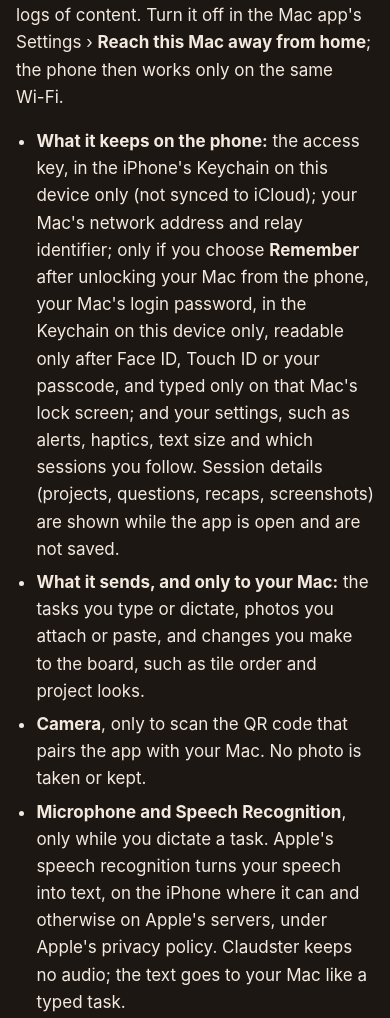
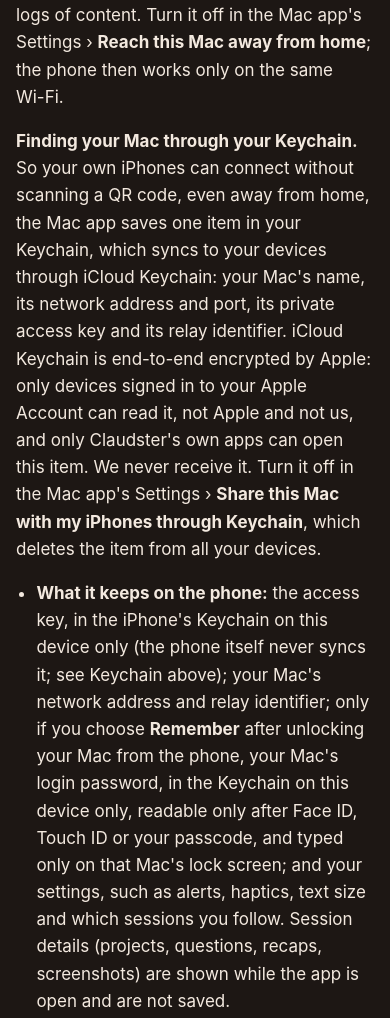
Before and after one commit to fbmore/claudster-app, a plain HTML site: page privacy.html in a window 390 px wide. Shown: the part 4090-5108 px from the top of the page. Drawn offline with Linux system fonts and the light colour scheme.

Commit message:
Privacy and support: the Mac shares itself with your iPhones through Keychain
Co-Authored-By: Claude Opus 5.5 <noreply@anthropic.com>

```diff
--- a/privacy.html
+++ b/privacy.html
@@ -78,8 +78,9 @@
     <h2>The iPhone app</h2>
     <p>The Claudster iPhone app shows the same board as the dashboard and lets you send tasks. It connects only to your own Mac, using the same private access key: directly over plain HTTP on your network when the phone is on the same Wi-Fi, and through Claudster's relay when it isn't.</p>
     <p><strong>The relay, away from home.</strong> Your Mac keeps a connection open to Claudster's relay, which runs on Cloudflare Workers. When your iPhone isn't on the Mac's network, it connects to the same relay, and the relay passes data between them. Everything between the phone and the Mac is encrypted end to end (AES-GCM) with a fresh key for each connection, derived from the private access key, which never leaves your devices. The relay can't read or change what passes through it. It sees only a random identifier for your Mac, when connections open and close, and how much data passes. It stores nothing except a hash of your Mac's relay secret, and keeps no logs of content. Turn it off in the Mac app's Settings › <strong>Reach this Mac away from home</strong>; the phone then works only on the same Wi-Fi.</p>
+    <p><strong>Finding your Mac through your Keychain.</strong> So your own iPhones can connect without scanning a QR code, even away from home, the Mac app saves one item in your Keychain, which syncs to your devices through iCloud Keychain: your Mac's name, its network address and port, its private access key and its relay identifier. iCloud Keychain is end-to-end encrypted by Apple: only devices signed in to your Apple Account can read it, not Apple and not us, and only Claudster's own apps can open this item. We never receive it. Turn it off in the Mac app's Settings › <strong>Share this Mac with my iPhones through Keychain</strong>, which deletes the item from all your devices.</p>
     <ul>
-      <li><strong>What it keeps on the phone:</strong> the access key, in the iPhone's Keychain on this device only (not synced to iCloud); your Mac's network address and relay identifier; only if you choose <strong>Remember</strong> after unlocking your Mac from the phone, your Mac's login password, in the Keychain on this device only, readable only after Face ID, Touch ID or your passcode, and typed only on that Mac's lock screen; and your settings, such as alerts, haptics, text size and which sessions you follow. Session details (projects, questions, recaps, screenshots) are shown while the app is open and are not saved.</li>
+      <li><strong>What it keeps on the phone:</strong> the access key, in the iPhone's Keychain on this device only (the phone itself never syncs it; see Keychain above); your Mac's network address and relay identifier; only if you choose <strong>Remember</strong> after unlocking your Mac from the phone, your Mac's login password, in the Keychain on this device only, readable only after Face ID, Touch ID or your passcode, and typed only on that Mac's lock screen; and your settings, such as alerts, haptics, text size and which sessions you follow. Session details (projects, questions, recaps, screenshots) are shown while the app is open and are not saved.</li>
       <li><strong>What it sends, and only to your Mac:</strong> the tasks you type or dictate, photos you attach or paste, and changes you make to the board, such as tile order and project looks.</li>
       <li><strong>Camera</strong>, only to scan the QR code that pairs the app with your Mac. No photo is taken or kept.</li>
       <li><strong>Microphone and Speech Recognition</strong>, only while you dictate a task. Apple's speech recognition turns your speech into text, on the iPhone where it can and otherwise on Apple's servers, under Apple's privacy policy. Claudster keeps no audio; the text goes to your Mac like a typed task.</li>
```
Also changed, not shown: support.html (+1 -1 lines).
